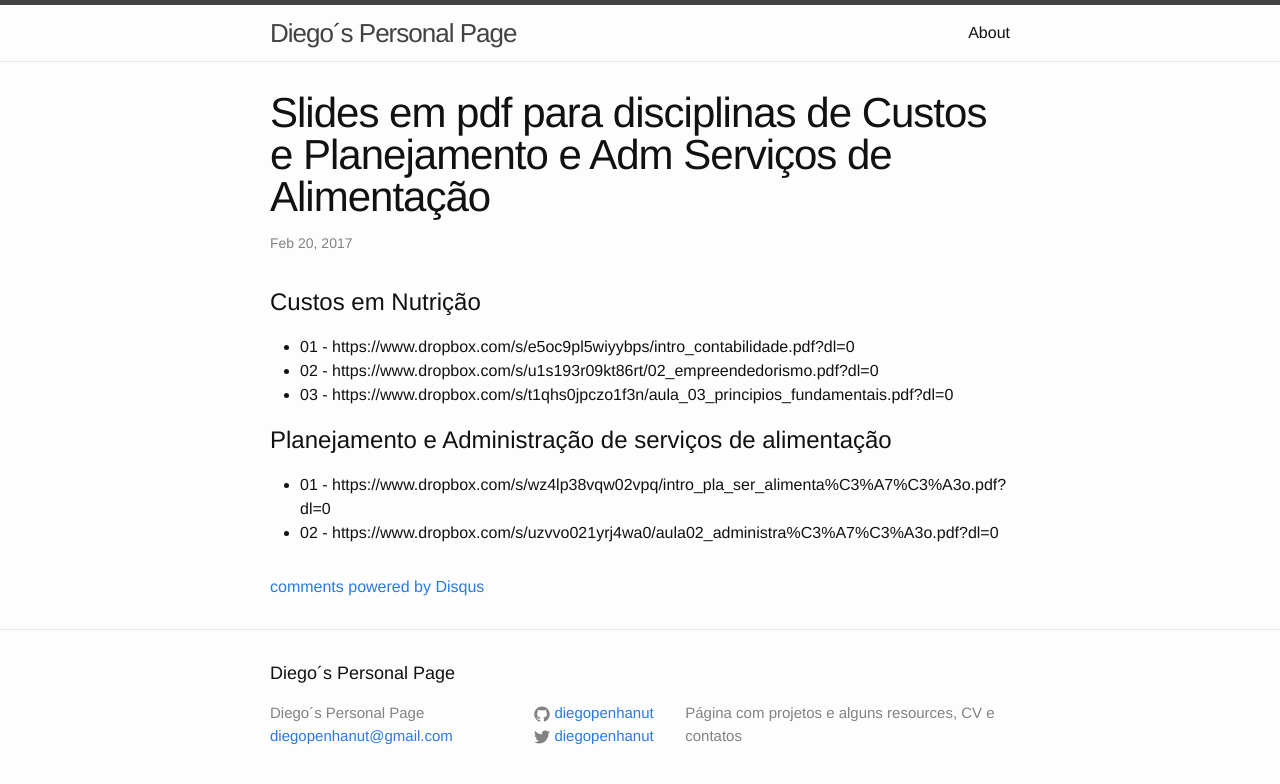
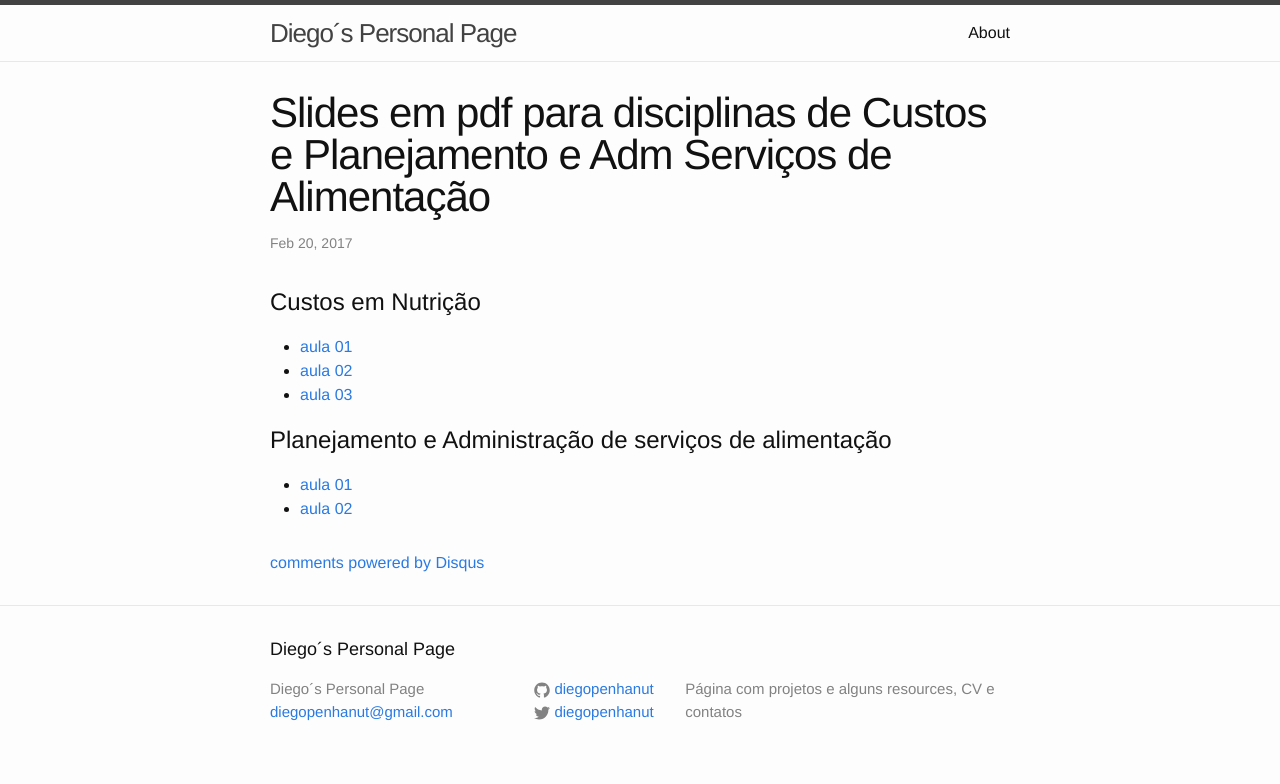
Before and after one commit to diegopenhanut/diegopenhanut.github.io, a Jekyll site: the page built from _posts/2017-02-20-Custos_Adm_Slides.markdown, in a window 1280 px wide. Shown: the top 784 px of the page. Built offline with Jekyll 4.4.1, drawn with Linux system fonts in a browser that asks for light colours; comment, search, counter and statistics services are not loaded.

Commit message:
concertar links de slides

```diff
--- a/_posts/2017-02-20-Custos_Adm_Slides.markdown
+++ b/_posts/2017-02-20-Custos_Adm_Slides.markdown
@@ -7,10 +7,10 @@ comments: true
 ---
 
 # Custos em Nutrição
-- 01 - https://www.dropbox.com/s/e5oc9pl5wiyybps/intro_contabilidade.pdf?dl=0
-- 02 - https://www.dropbox.com/s/u1s193r09kt86rt/02_empreendedorismo.pdf?dl=0
-- 03 - https://www.dropbox.com/s/t1qhs0jpczo1f3n/aula_03_principios_fundamentais.pdf?dl=0
+- [aula 01](https://www.dropbox.com/s/e5oc9pl5wiyybps/intro_contabilidade.pdf?dl=0)
+- [aula 02](https://www.dropbox.com/s/u1s193r09kt86rt/02_empreendedorismo.pdf?dl=0)
+- [aula 03](https://www.dropbox.com/s/t1qhs0jpczo1f3n/aula_03_principios_fundamentais.pdf?dl=0)
 
 # Planejamento e Administração de serviços de alimentação
-- 01 - https://www.dropbox.com/s/wz4lp38vqw02vpq/intro_pla_ser_alimenta%C3%A7%C3%A3o.pdf?dl=0
-- 02 - https://www.dropbox.com/s/uzvvo021yrj4wa0/aula02_administra%C3%A7%C3%A3o.pdf?dl=0
+- [aula 01](https://www.dropbox.com/s/wz4lp38vqw02vpq/intro_pla_ser_alimenta%C3%A7%C3%A3o.pdf?dl=0)
+- [aula 02](https://www.dropbox.com/s/uzvvo021yrj4wa0/aula02_administra%C3%A7%C3%A3o.pdf?dl=0)
```
